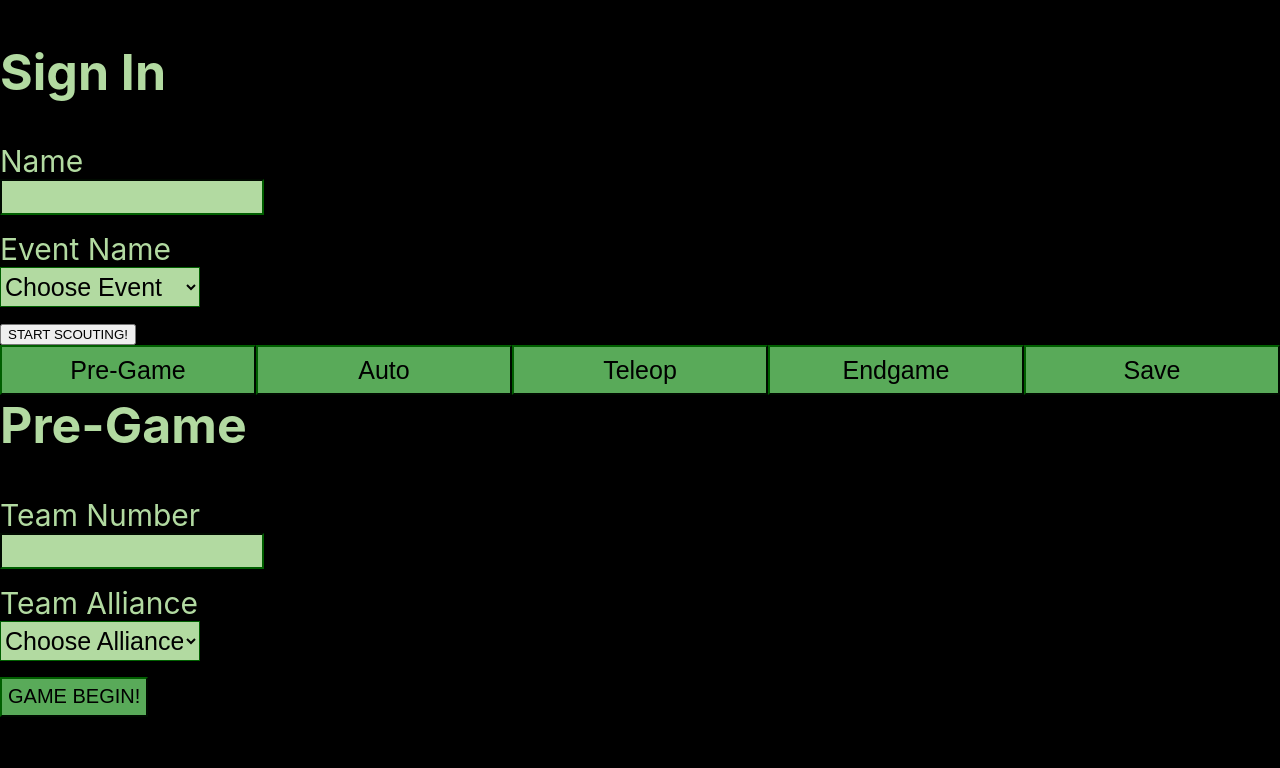
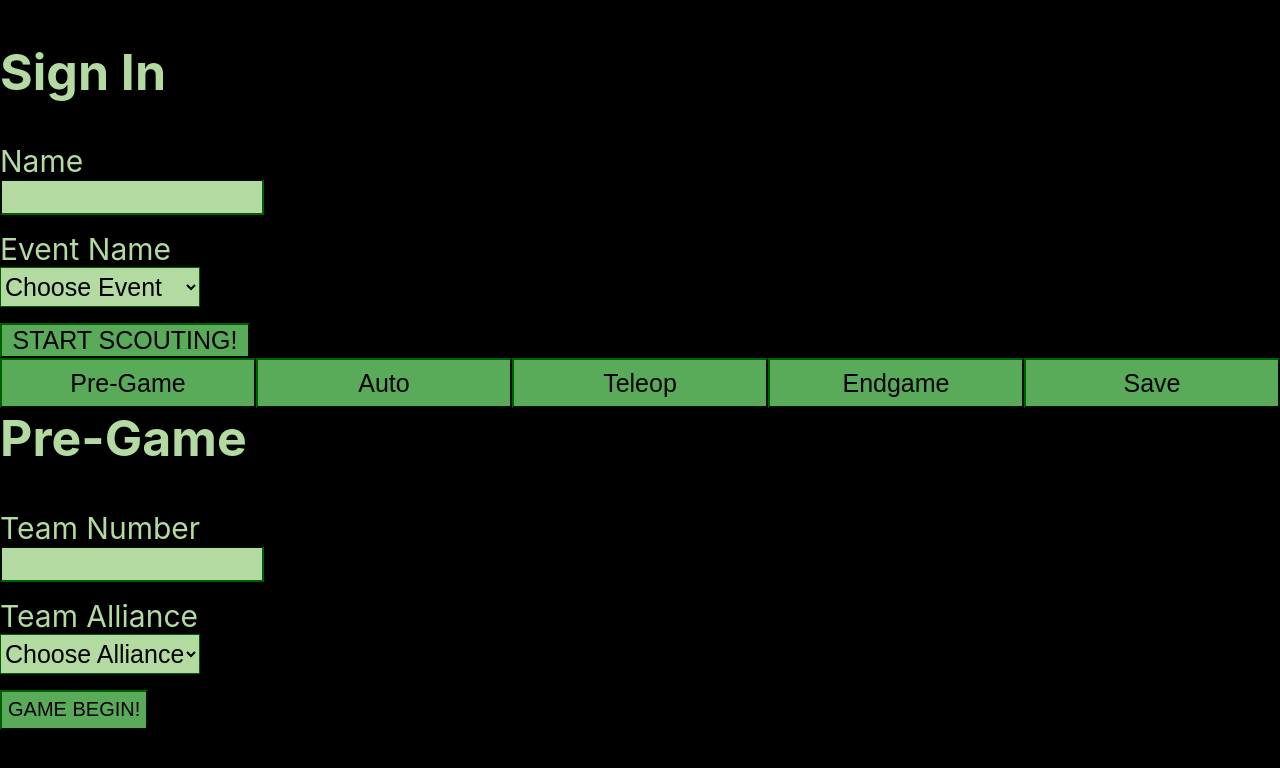
Before and after one commit to 4201VitruvianBots/ScoutingApp2023, a React (Create React App) app: page / in a window 1280 px wide. Shown: the top 768 px of the page. Built offline with nearby package versions, Linux system fonts and the light colour scheme.

Commit message:
a button was fixed

```diff
--- a/src/Pages.js
+++ b/src/Pages.js
@@ -26,7 +26,7 @@ function SignIn(props) {
                     </select>
 
                 </p>
-                <input type="submit" value="START SCOUTING!" />
+                <input type="submit" className="savept2" value="START SCOUTING!" />
             </form>
         </div>
     );
--- a/src/index.css
+++ b/src/index.css
@@ -113,3 +113,12 @@ h2 {
   border-color: var(--accent-3);
   background-color:var(--accent-2);
 }
+
+.savept2 {
+  display:inline;
+  width: 250px !important;
+  height: 35px;
+  font-size:25px;
+  border-color: var(--accent-3);
+  background-color:var(--accent-2);
+}
```
